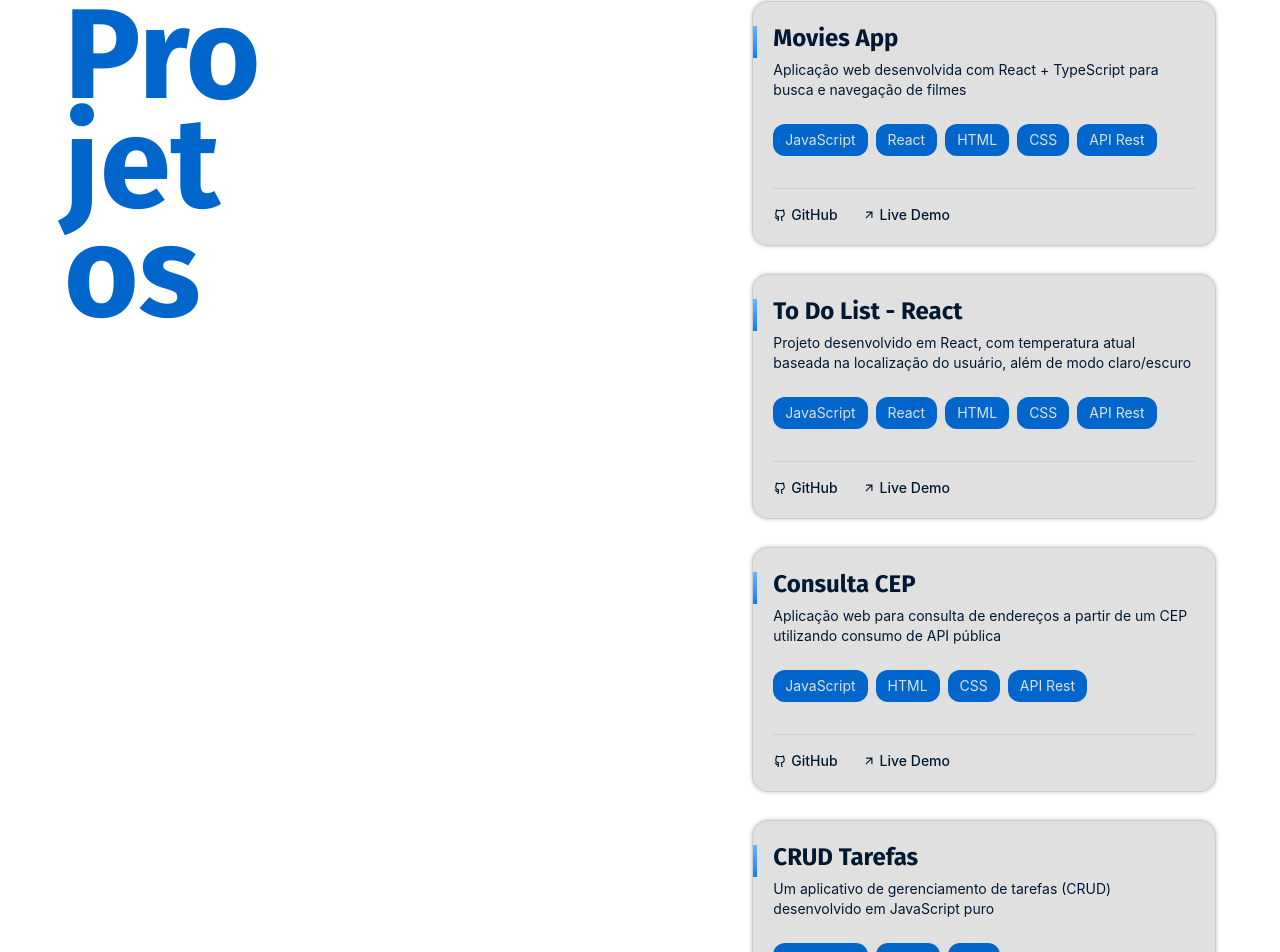
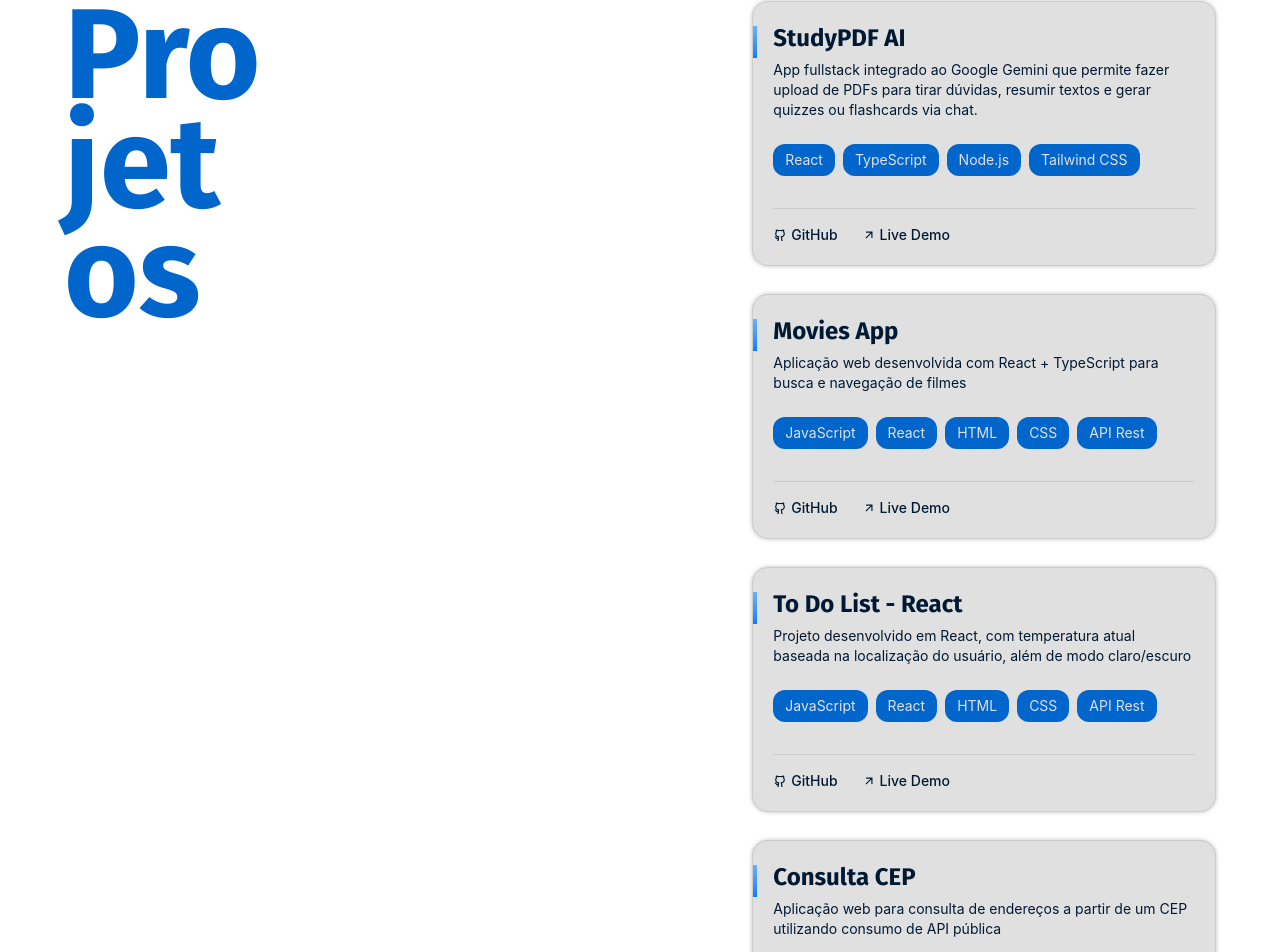
Before and after one commit to gutosavi/gustavo-portfolio, a React (Vite) app: page / in a window 1280 px wide. Shown: the part 2679-3631 px from the top of the page. Built offline with nearby package versions, Linux system fonts and the light colour scheme; no server answers.

Commit message:
chore: adiciona novo projeto à seção Projetos.tsx

```diff
--- a/src/sections/Projetos.tsx
+++ b/src/sections/Projetos.tsx
@@ -19,6 +19,48 @@ const Projetos = () => {
           </div>
 
           <div className="flex flex-col gap-7 px-1 py-4 *:bg-neutral-100 *:dark:bg-primary-950 *:shadow-[0px_0px_4px_0px_rgba(0,0,0,0.25)] laptop:col-span-full overflow-hidden laptop:col-start-8">
+            <Card
+              classe="group relative rounded-2xl border border-neutral-200 dark:border-none p-5 transition-all duration-300 hover:border-primary-300"
+              delay={0.2}
+            >
+              <motion.div
+                variants={decorativeCardAnimation}
+                className="absolute top-6 left-0 h-8 w-1 bg-linear-to-b from-primary-300 to-primary-500"
+              />
+
+              <div className="transition-transform duration-300 group-hover:scale-[1.01]">
+                <h2 className="mb-1.5 font-display text-2xl font-bold leading-8 text-primary-900 dark:text-primary-50">
+                  StudyPDF AI
+                </h2>
+
+                <p className="text-sm text-primary-900 dark:text-primary-50">
+                  App fullstack integrado ao Google Gemini que permite fazer
+                  upload de PDFs para tirar dúvidas, resumir textos e gerar
+                  quizzes ou flashcards via chat.
+                </p>
+
+                <div className="mt-6 flex flex-wrap gap-2 text-sm">
+                  <Tags text="React" />
+                  <Tags text="TypeScript" />
+                  <Tags text="Node.js" />
+                  <Tags text="Tailwind CSS" />
+                </div>
+              </div>
+
+              <div className="mt-8 flex items-center gap-6 border-t border-neutral-200 pt-4">
+                <LinkCard
+                  href="https://github.com/gutosavi/studyPDF"
+                  text="GitHub"
+                  icon={RiGithubLine}
+                />
+                <LinkCard
+                  href="https://studypdf-ai.vercel.app"
+                  text="Live Demo"
+                  icon={RiArrowRightUpLine}
+                />
+              </div>
+            </Card>
+
             <Card
               classe="group relative rounded-2xl border border-neutral-200 dark:border-none p-5 transition-all duration-300 hover:border-primary-300"
               delay={0.2}
@@ -143,46 +185,6 @@ const Projetos = () => {
                 />
               </div>
             </Card>
-
-            <Card
-              classe="group relative rounded-2xl border border-neutral-200 dark:border-none p-5 transition-all duration-300 hover:border-primary-300"
-              delay={0.2}
-            >
-              <motion.div
-                variants={decorativeCardAnimation}
-                className="absolute top-6 left-0 h-8 w-1 bg-linear-to-b from-primary-300 to-primary-500"
-              />
-
-              <div className="transition-transform duration-300 group-hover:scale-[1.01]">
-                <h2 className="mb-1.5 font-display text-2xl font-bold leading-8 text-primary-900 dark:text-primary-50">
-                  CRUD Tarefas
-                </h2>
-
-                <p className="text-sm text-primary-900 dark:text-primary-50">
-                  Um aplicativo de gerenciamento de tarefas (CRUD) desenvolvido
-                  em JavaScript puro
-                </p>
-
-                <div className="mt-6 flex flex-wrap gap-2 text-sm">
-                  <Tags text="JavaScript" />
-                  <Tags text="HTML" />
-                  <Tags text="CSS" />
-                </div>
-              </div>
-
-              <div className="mt-8 flex items-center gap-6 border-t border-neutral-200 pt-4">
-                <LinkCard
-                  href="https://github.com/gutosavi/CRUD-Tarefas"
-                  text="GitHub"
-                  icon={RiGithubLine}
-                />
-                <LinkCard
-                  href="https://github.com/gutosavi/CRUD-Tarefas"
-                  text="Live Demo"
-                  icon={RiArrowRightUpLine}
-                />
-              </div>
-            </Card>
           </div>
         </div>
       </Container>
```
